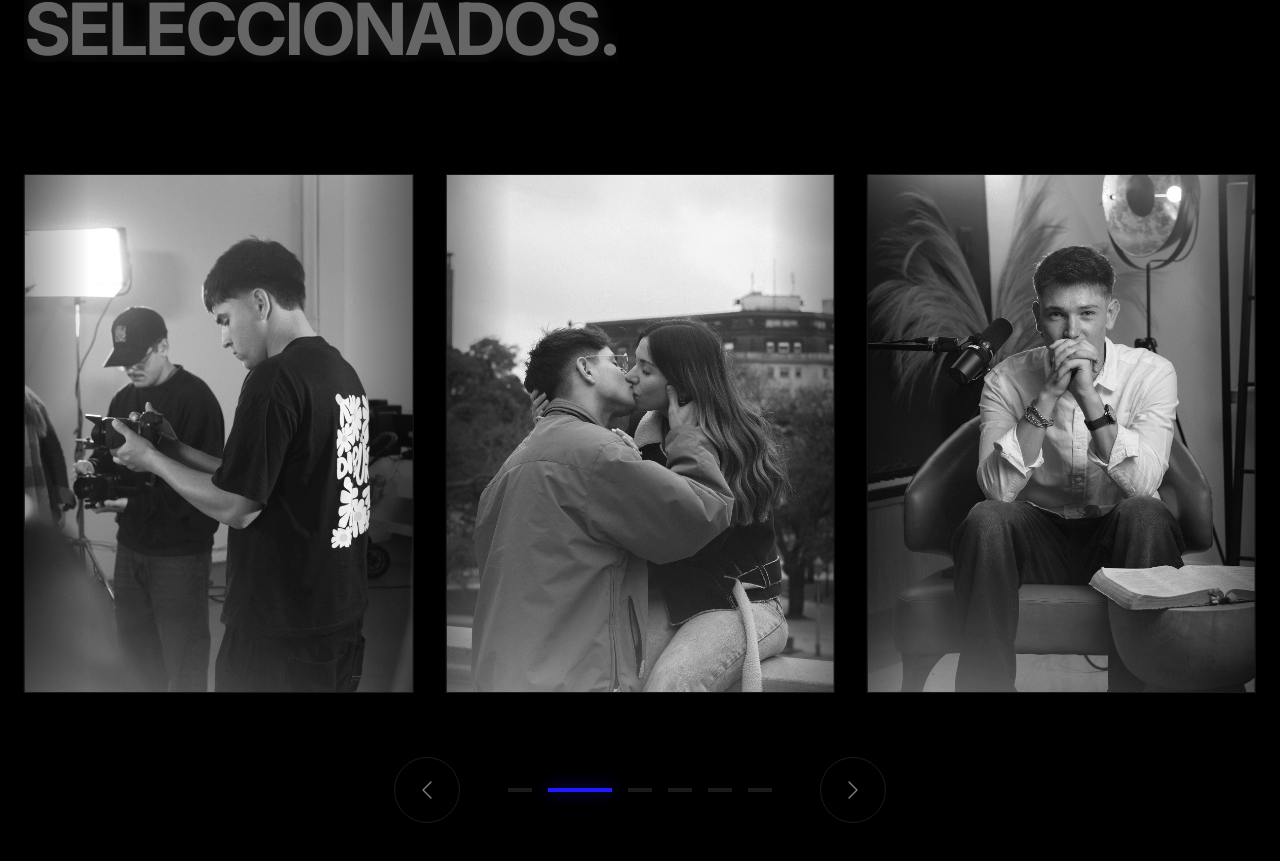
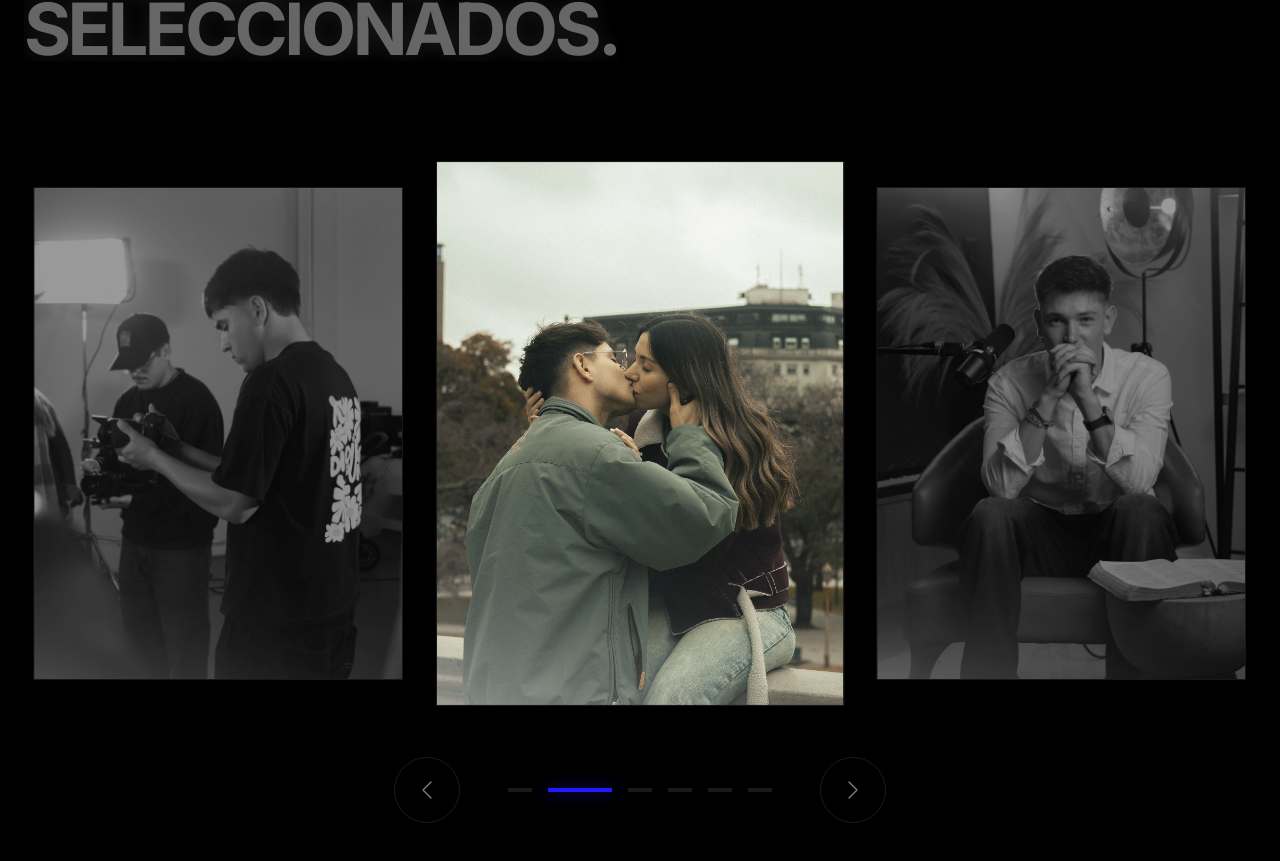
Before and after one commit to CheloStudio1/landing_chelo_studio, a Next.js app: page / in a window 1280 px wide. Shown: the part 3338-4199 px from the top of the page. Built offline with nearby package versions, Linux system fonts and the light colour scheme.

Commit message:
feat: add focus-based scaling and opacity effects to portfolio carousel items

```diff
--- a/src/components/sections/Portfolio.tsx
+++ b/src/components/sections/Portfolio.tsx
@@ -82,7 +82,7 @@ export const Portfolio = () => {
           </Reveal>
         </div>
 
-        <div className="relative group">
+        <div className="relative">
           <div className="relative overflow-visible py-4 -mx-4 px-4 h-full">
             <motion.div
               className="flex gap-8"
@@ -90,7 +90,10 @@ export const Portfolio = () => {
               transition={isTransitioning ? { duration: 1.2, ease: [0.65, 0, 0.35, 1] } : { duration: 0 }}
               onAnimationComplete={handleAnimationComplete}
             >
-              {loopedPortfolio.map((project, index) => (
+              {loopedPortfolio.map((project, index) => {
+                const isCenter = index === currentIndex + Math.floor(slidesToShow / 2);
+
+                return (
                   <div
                     key={`${project.id}-${index}`}
                     className="flex-shrink-0"
@@ -99,19 +102,29 @@ export const Portfolio = () => {
                     <motion.div
                       initial={{ opacity: 0, y: 30 }}
                       whileInView={{ opacity: 1, y: 0 }}
-                    transition={{ delay: (index % portfolio.length) * 0.1, duration: 0.6 }}
+                      animate={{
+                        scale: isCenter ? 1.05 : 0.95,
+                        opacity: isCenter ? 1 : 0.4,
+                      }}
+                      transition={{
+                        scale: { duration: 0.8, ease: "easeOut" },
+                        opacity: { duration: 0.8, ease: "easeOut" },
+                        default: { delay: (index % portfolio.length) * 0.1, duration: 0.6 }
+                      }}
                       viewport={{ once: true }}
-                    className="relative aspect-[3/4] group/item overflow-hidden bg-white/5 border border-white/5"
+                      className="relative aspect-[3/4] group/item overflow-hidden bg-white/5 border border-white/5 transition-all duration-700"
                     >
+                      {/* Inner Item Gradient Overlay (only for non-focus items) */}
+                      {!isCenter && (
+                        <div className="absolute inset-0 bg-black/40 z-10 pointer-events-none" />
+                      )}
+
                       <Image
                         src={project.image}
                         alt={project.title}
                         fill
-                      className="object-cover grayscale group-hover/item:grayscale-0 group-hover/item:scale-110 transition-all duration-1000 ease-in-out"
+                        className={`object-cover group-hover/item:grayscale-0 group-hover/item:scale-110 transition-all duration-1000 ease-in-out ${isCenter ? "grayscale-0" : "grayscale"}`}
                       />
-
-                    <div className="absolute inset-y-0 left-0 w-16 bg-gradient-to-r from-black/40 to-transparent z-10 pointer-events-none" />
-                    <div className="absolute inset-y-0 right-0 w-16 bg-gradient-to-l from-black/40 to-transparent z-10 pointer-events-none" />
 
                       <div className="absolute inset-x-0 bottom-0 p-10 bg-gradient-to-t from-black via-black/60 to-transparent translate-y-4 group-hover/item:translate-y-0 opacity-0 group-hover/item:opacity-100 transition-all duration-500 z-20">
                         <p className="text-sm font-bold tracking-widest lowercase text-accent mb-3 font-mona">{project.category}</p>
@@ -123,7 +136,8 @@ export const Portfolio = () => {
                       </div>
                     </motion.div>
                   </div>
-              ))}
+                );
+              })}
             </motion.div>
           </div>
         </div>
```
Lines whose indentation alone changed are shown as unchanged.
